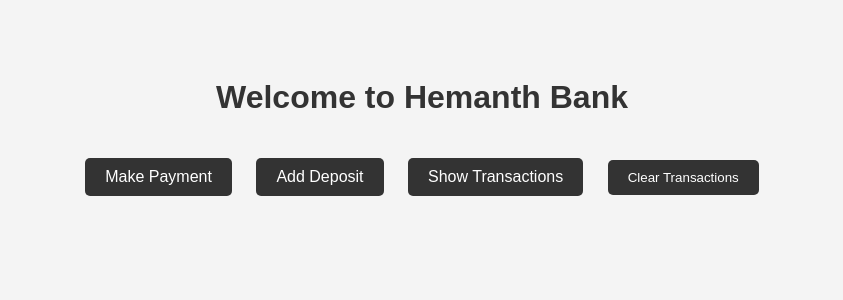
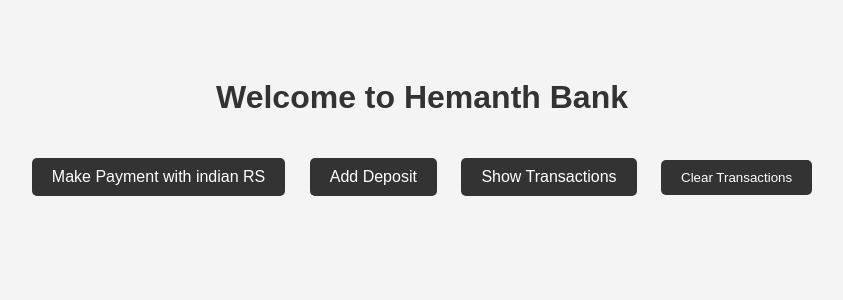
Before and after one commit to iamironman4279/bk, a Flask app: page / in a window 1280 px wide. Shown: the top 300 px of the page, without its empty margins (218-1061 px from the left). Run offline with Flask 2, Linux system fonts and the light colour scheme.

Commit message:
Update index.html

```diff
--- a/templates/index.html
+++ b/templates/index.html
@@ -8,7 +8,7 @@
 <body>
     <h1>Welcome to Hemanth Bank</h1>
     <div class="menu">
-        <a href="{{ url_for('add_payment') }}" class="button">Make Payment</a>
+        <a href="{{ url_for('add_payment') }}" class="button">Make Payment with indian RS</a>
         <a href="{{ url_for('add_deposit') }}" class="button">Add Deposit</a>
         <a href="{{ url_for('view_finances') }}" class="button">Show Transactions</a>
         <form action="{{ url_for('clear_transactions') }}" method="post" style="display: inline;">
```
